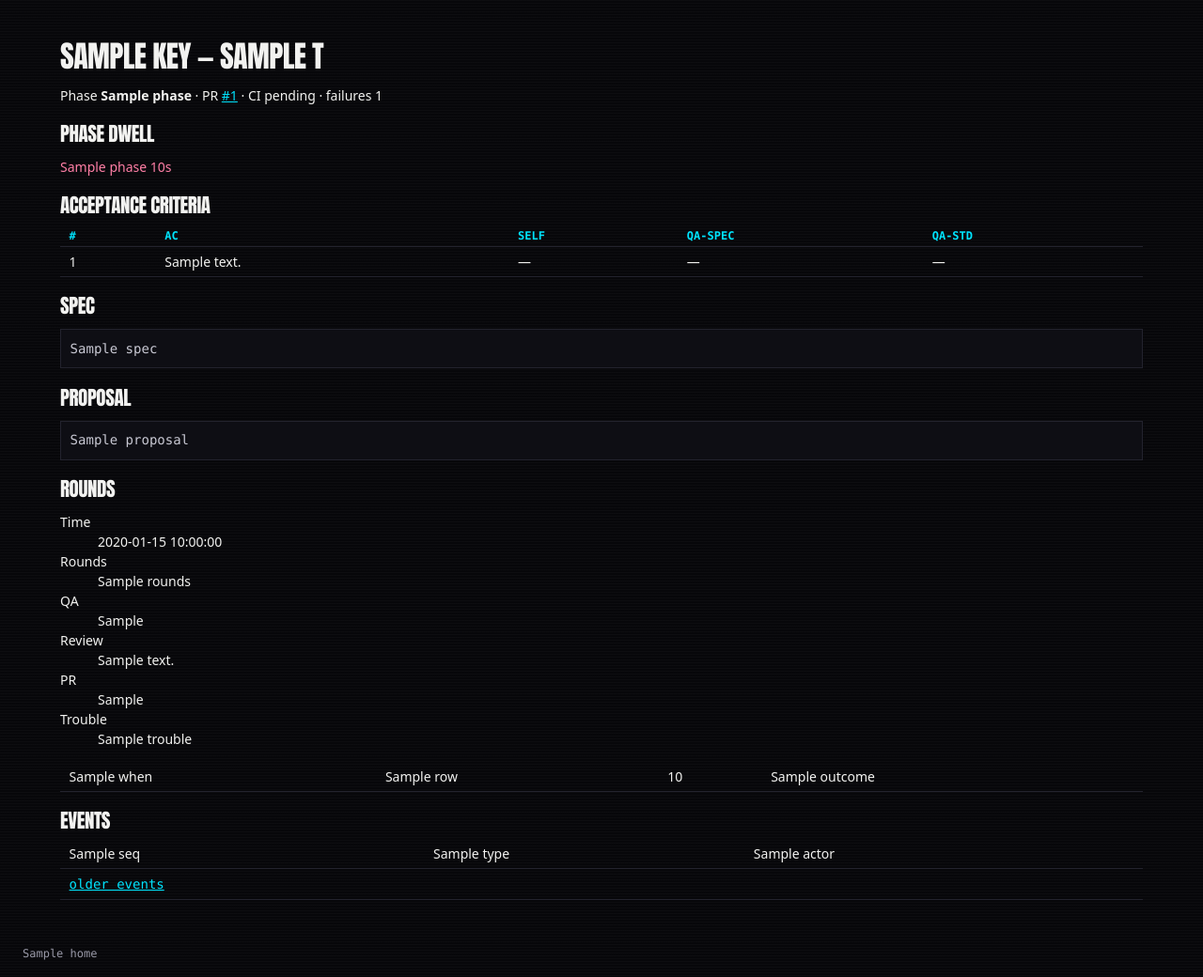
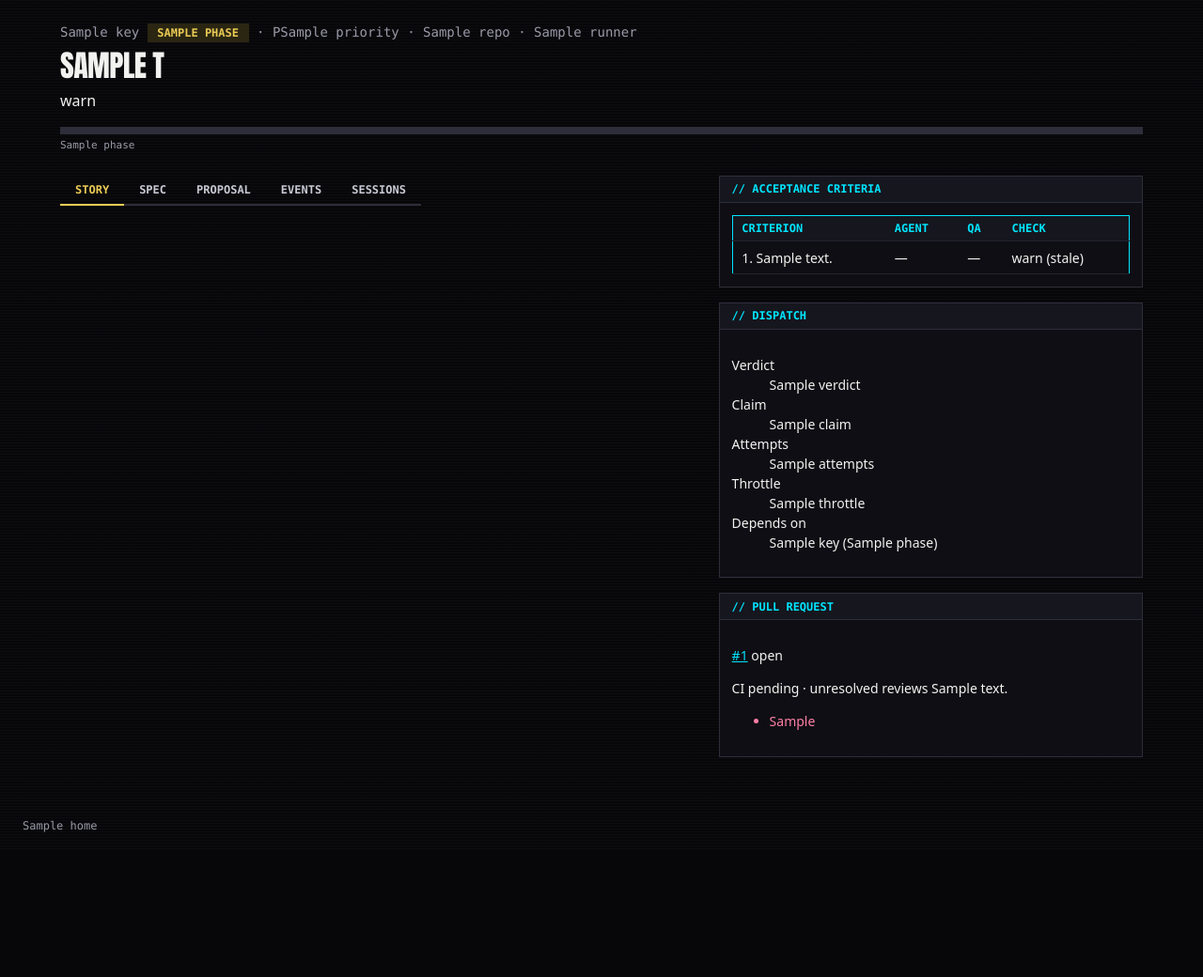
Before and after one commit to cortop/maestro, a FastAPI app: template maestro/web/templates/ticket.html in a window 1280 px wide. Shown: the part 56-1096 px from the top of the page at 94% size. After the commit the page ends 942 px from the top, so only its background shows below. Run offline with FastAPI, Linux system fonts and the light colour scheme; the template is opened without the code that fills it: most values are stand-ins (such as "Sample title", 1, 10 or a date in 2020); parts of the project's set-up code (start-up, migrations or seed data) failed here and were passed over; some web fonts are replaced.

Commit message:
T-240: Web ticket page in Neon Ledger
Co-Authored-By: Claude Sonnet 5.5 <noreply@anthropic.com>

```diff
--- a/maestro/web/static/maestro.css
+++ b/maestro/web/static/maestro.css
@@ -121,3 +121,21 @@ nav#filters a.active { color: var(--gold); font-weight: 700; }
 @media (prefers-reduced-motion: reduce) {
   *, *::before, *::after { animation: none !important; transition: none !important; scroll-behavior: auto !important; }
 }
+
+/* ticket page */
+.crumb { margin: 0 0 .3rem; }
+.title-row { display: flex; align-items: center; gap: 1rem; justify-content: space-between; }
+.title-row h1 { margin: .2rem 0; }
+.status-sentence { font-size: 16px; margin: .3rem 0 1rem; }
+.rail-times { margin-top: 4px; font-size: 11px; }
+.rail-times > span { flex: 1 1 0; min-width: 0; overflow: hidden; height: auto; background: none; }
+.ticket-grid { display: grid; grid-template-columns: minmax(0, 3fr) minmax(0, 2fr); gap: 1.5rem; margin-top: 1.5rem; }
+.ticket-side > .panel { margin-bottom: 1rem; }
+.tabs { display: flex; flex-wrap: wrap; }
+.tab-radio { position: absolute; opacity: 0; }
+.tab-label { padding: .5rem 1rem; font: 600 12px var(--font-mono); text-transform: uppercase; color: var(--soft);
+  border-bottom: 2px solid var(--line-2); cursor: pointer; }
+.tab-radio:checked + .tab-label { color: var(--gold); border-bottom-color: var(--gold); }
+.tab-radio:focus-visible + .tab-label { outline: 2px solid var(--cyan); }
+.tab-panel { display: none; order: 9; width: 100%; padding-top: 1rem; }
+.tab-radio:checked + .tab-label + .tab-panel { display: block; }
--- a/maestro/web/templates/_events.html
+++ b/maestro/web/templates/_events.html
@@ -1,6 +1,8 @@
+{% if wrap %}<table class="ledger" id="events"><tbody id="event-rows">{% endif %}
 {% for e in page.events %}
 <tr class="event" data-seq="{{ e.seq }}"><td>{{ e.seq }}</td><td>{{ (e.ts or "")[:19] }}</td><td>{{ e.type }}</td><td>{{ e.actor }}</td><td>{{ summary(e) if summary else "" }}</td></tr>
 {% endfor %}
 {% if page.next_before %}
 <tr id="older"><td colspan="5"><a href="#" hx-get="/t/{{ key }}/events?before={{ page.next_before }}" hx-target="#older" hx-swap="outerHTML">older events</a></td></tr>
 {% endif %}
+{% if wrap %}</tbody></table>{% endif %}
--- a/maestro/web/templates/_rounds.html
+++ b/maestro/web/templates/_rounds.html
@@ -1,3 +1,6 @@
+{% if live %}<div class="card live-round"><div class="card-inner"><div class="card-title">round in progress</div>
+<div class="card-body"><pre>{% for line in live %}{{ line }}
+{% endfor %}</pre></div></div></div>{% endif %}
 <dl id="rounds-header">
   <dt>Time</dt><dd>{{ tr.time }}</dd>
   <dt>Rounds</dt><dd>{{ tr.rounds }}</dd>
--- /dev/null
+++ b/maestro/web/templates/_ticket_head.html
@@ -0,0 +1,12 @@
+<p class="crumb mono dim">{{ t.key }} <span class="chip chip-agent phase-chip">{{ t.phase }}</span> · P{{ priority }} · {{ repo }} · {{ runner }}</p>
+<div class="title-row">
+  <h1>{{ t.title }}</h1>
+  <div class="title-actions" id="ticket-actions"><!-- T-243: action buttons --></div>
+</div>
+<p class="status-sentence" id="status-sentence">{{ t.status }}</p>
+<div class="rail" id="phase-rail">
+  {% for r in t.rail %}<div class="{{ 'visited' if r.visits }}{{ ' current' if r.current }}{{ ' failed' if r.failed }}" title="{{ r.phase }}"></div>{% endfor %}
+</div>
+<div class="rail rail-times mono dim" id="rail-times">
+  {% for r in t.rail %}<span>{{ r.phase }}{% if r.visits %}<br>{{ r.dwell_s | dur }}{% endif %}</span>{% endfor %}
+</div>
--- /dev/null
+++ b/maestro/web/templates/_ticket_side.html
@@ -0,0 +1,27 @@
+<div class="panel"><div class="panel-head">Acceptance criteria</div>
+<div class="panel-body"><table class="ledger" id="ac-matrix">
+  <thead><tr><th>Criterion</th><th>Agent</th><th>QA</th><th>Check</th></tr></thead>
+  <tbody>
+  {% for a in t.acs %}
+  <tr><td>{{ a.index }}. {{ a.text }}</td>
+    <td>{{ "yes" if a.self else "—" }}</td>
+    <td>{{ (a.qa_spec or {}).get("verdict", "—") }}</td>
+    <td>{% if a.check %}{{ a.check.get("status") or a.check.get("result") or "run" }}{{ "" if a.check.current else " (stale)" }}{% else %}—{% endif %}</td></tr>
+  {% else %}<tr><td colspan="4">no acceptance criteria</td></tr>{% endfor %}
+  </tbody>
+</table></div></div>
+<div class="panel" id="dispatch-card"><div class="panel-head">Dispatch</div>
+<div class="panel-body"><dl>
+  <dt>Verdict</dt><dd>{{ card.verdict }}</dd>
+  <dt>Claim</dt><dd>{{ card.claim }}</dd>
+  <dt>Attempts</dt><dd>{{ card.attempts }}</dd>
+  <dt>Throttle</dt><dd>{{ card.throttle }}</dd>
+  <dt>Depends on</dt><dd>{% for d in card.open_deps %}{{ d.key }} ({{ d.phase }}){{ ", " if not loop.last }}{% else %}—{% endfor %}</dd>
+</dl></div></div>
+<div class="panel" id="pr-card"><div class="panel-head">Pull request</div>
+<div class="panel-body">
+  {% if t.snap.pr_url %}<p><a href="{{ t.snap.pr_url }}">#{{ t.snap.pr_number }}</a> {{ t.snap.pr_state or "" }}{{ " (draft)" if t.snap.pr_draft }}</p>
+  <p>CI {{ t.snap.ci_state or "—" }} · unresolved reviews {{ t.snap.unresolved_reviews }}</p>
+  {% if t.snap.failing_checks %}<ul id="pr-checks">{% for c in t.snap.failing_checks %}<li class="forced">{{ c }}</li>{% endfor %}</ul>{% endif %}
+  {% else %}<p class="dim">no pull request yet</p>{% endif %}
+</div></div>
--- /dev/null
+++ b/maestro/web/templates/_ticket_text.html
@@ -0,0 +1 @@
+<pre id="{{ id }}">{{ text or "(none)" }}</pre>
--- a/maestro/web/templates/ticket.html
+++ b/maestro/web/templates/ticket.html
@@ -1,35 +1,21 @@
 {% extends "base.html" %}
 {% block title %}{{ t.key }}{% endblock %}
 {% block body %}
-<section id="detail" hx-get="/t/{{ t.key }}" hx-trigger="sse:ticket:{{ t.key }}" hx-select="#detail" hx-target="#detail" hx-swap="outerHTML">
-  <h1>{{ t.key }} — {{ t.title }}</h1>
-  <p>Phase <strong>{{ t.phase }}</strong>{% if t.snap.pr_url %} · PR <a href="{{ t.snap.pr_url }}">#{{ t.snap.pr_number }}</a>{% endif %}
-     · CI {{ t.snap.ci_state or "—" }} · failures {{ t.snap.failure_count }}</p>
-  <h2>Phase dwell</h2>
-  <p id="dwell">{% for s in t.dwell %}{% if not loop.first %} ▸ {% endif %}<span class="{{ 'forced' if s.forced }}">{{ s.phase }} {{ s.seconds | dur }}{% if s.current %} (now){% endif %}</span>{% else %}—{% endfor %}</p>
-  <h2>Acceptance criteria</h2>
-  <table id="ac-matrix">
-    <thead><tr><th>#</th><th>AC</th><th>Self</th><th>QA-spec</th><th>QA-std</th></tr></thead>
-    <tbody>
-    {% for a in t.acs %}
-    <tr><td>{{ a.index }}</td><td>{{ a.text }}</td>
-      <td>{{ "yes" if a.self else "—" }}</td>
-      <td>{{ (a.qa_spec or {}).get("verdict", "—") }}</td>
-      <td>{{ (a.qa_std or {}).get("verdict", "—") }}</td></tr>
-    {% else %}<tr><td colspan="5">no acceptance criteria</td></tr>{% endfor %}
-    </tbody>
-  </table>
+<section id="ticket-head" hx-get="/t/{{ key }}/head" hx-trigger="sse:ticket:{{ key }}" hx-swap="innerHTML">
+  {% include "_ticket_head.html" %}
 </section>
-<h2>Spec</h2>
-<pre id="spec">{{ t.spec }}</pre>
-{% if t.proposal %}<h2>Proposal</h2><pre id="proposal">{{ t.proposal }}</pre>{% endif %}
-<h2>Rounds</h2>
-<div id="rounds" hx-get="/t/{{ t.key }}/rounds" hx-trigger="sse:ticket:{{ t.key }}" hx-swap="innerHTML">
-  {% include "_rounds.html" %}
+<div class="ticket-grid">
+  <section class="ticket-main">
+    <div class="tabs" role="tablist">
+      {% for id, label, url in (("story","Story","rounds"),("spec","Spec","spec"),("proposal","Proposal","proposal"),("events","Events","events"),("sessions","Sessions","logs")) %}
+      <input type="radio" name="tab" id="tab-{{ id }}" class="tab-radio"{{ " checked" if loop.first }}>
+      <label for="tab-{{ id }}" class="tab-label">{{ label }}</label>
+      <div class="tab-panel" id="panel-{{ id }}" hx-get="/t/{{ key }}/{{ url }}" hx-trigger="load, sse:ticket:{{ key }}" hx-swap="innerHTML"></div>
+      {% endfor %}
+    </div>
+  </section>
+  <aside class="ticket-side" id="ticket-side" hx-get="/t/{{ key }}/side" hx-trigger="sse:ticket:{{ key }}" hx-swap="innerHTML">
+    {% include "_ticket_side.html" %}
+  </aside>
 </div>
-<div id="logs" hx-get="/t/{{ t.key }}/logs" hx-trigger="load, sse:ticket:{{ t.key }}" hx-swap="innerHTML"></div>
-<h2>Events</h2>
-<table id="events"><tbody id="event-rows" hx-get="/t/{{ t.key }}/events" hx-trigger="sse:ticket:{{ t.key }}" hx-swap="innerHTML">
-  {% include "_events.html" %}
-</tbody></table>
 {% endblock %}
```
Also changed, not shown: maestro/web/routes_ticket.py (+43 -7 lines), tests/test_web_rounds.py (+3 -2 lines), tests/test_web_ticket.py (+5 -4 lines), tests/test_web_ticket_page.py (added, +77 -0 lines).
